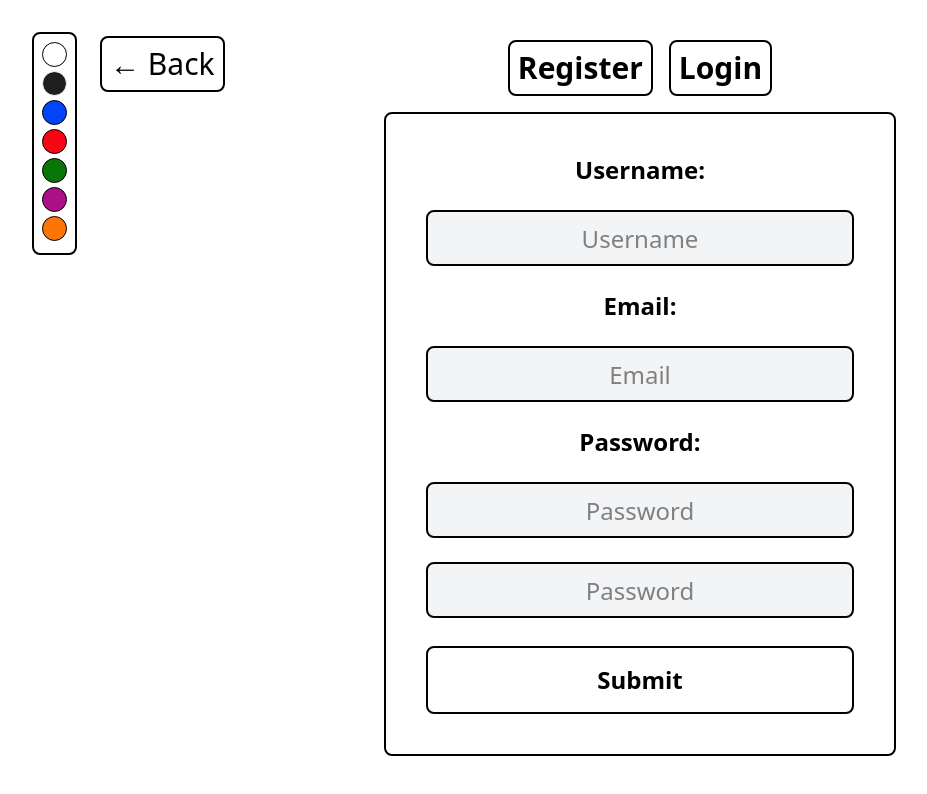
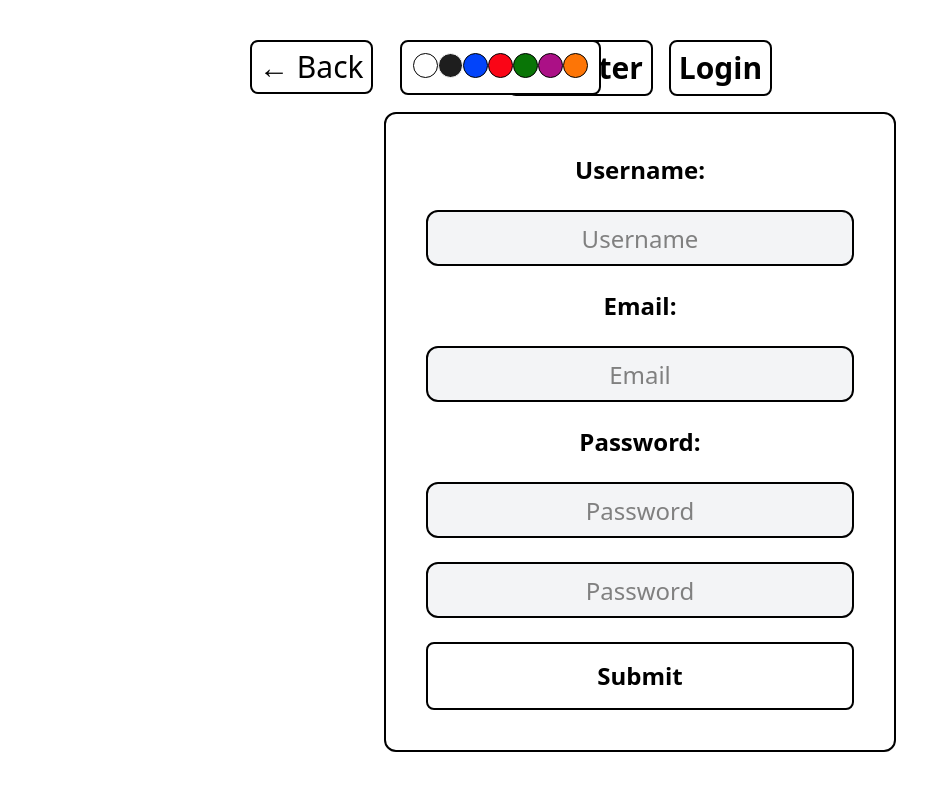
Before and after one commit to BlueSage96/SudokuSage, a React (Vite) app in the folder Frontend/: page /auth in a window 1280 px wide. Shown: the top 794 px of the page, without its empty margins (0-927 px from the left). Built offline with nearby package versions, Linux system fonts and the light colour scheme.

Commit message:
Made back button hook - theme switcher UI update

```diff
--- a/Frontend/src/Auth/Auth.jsx
+++ b/Frontend/src/Auth/Auth.jsx
@@ -1,18 +1,13 @@
 import LogReg from "./LogReg/LogReg";
 import ThemeSwitcher from "../Hooks/ThemeSwitcher";
-import { useNavigate } from "react-router-dom";
-import { Button } from "flowbite-react";
-// add a back button
+import BackButton from "../Hooks/BackButton";
+
 export default function Auth () {
-    const navigate = useNavigate();
-
     return (
-     <>
-        <Button onClick={()=> navigate(-1)}
-        className="card-themed btn-style-2
-        absolute left-[100px] text-3xl">&larr; Back</Button>
-        <ThemeSwitcher/>
-         <LogReg/>
-     </>
-    )
+      <>
+        <BackButton className="flex absolute left-[250px] top-[40px]"/>
+        <ThemeSwitcher className="top-[40px] left-[400px]"/>
+        <LogReg/>
+      </>
+    );
 }
--- a/Frontend/src/Components/Pages/GameCreation.jsx
+++ b/Frontend/src/Components/Pages/GameCreation.jsx
@@ -1,4 +1,6 @@
 import { Card, Button, TextInput } from "flowbite-react";
+import BackButton from "../../Hooks/BackButton";
+import ThemeSwitcher from "../../Hooks/ThemeSwitcher";
 
 export default function GameCreation() {
     return (
@@ -10,8 +12,11 @@ export default function GameCreation() {
             can't do this until backend is setup!
        */}
 
+        <BackButton className="flex absolute top-[65px]"/>
+        <ThemeSwitcher className="top-[65px] left-[400px]"/>
+
         <div className="flex items-center justify-center px-2 py-8">
-          <Card className="card-themed card-container">
+          <Card className="card-themed card-container border-2">
             <h1 className="title-style">New Game</h1>
             <TextInput
               type="text"
@@ -52,7 +57,9 @@ export default function GameCreation() {
               }}
             />
 
-            <label htmlFor="status" className="title-style">Status:</label>
+            <label htmlFor="status" className="title-style">
+              Status:
+            </label>
             {/* need: onChange={handleStatus} */}
             <select className="form-gui border-2 h-12">
               <option value="Not started">Not started</option>
--- /dev/null
+++ b/Frontend/src/Hooks/BackButton.jsx
@@ -0,0 +1,15 @@
+import { useNavigate } from "react-router-dom";
+import { Button } from "flowbite-react";
+
+export default function BackButton ({ className = ""}) {
+    const navigate = useNavigate();
+    return (
+      <>
+        <Button
+          onClick={() => navigate(-1)}
+          className={`card-themed back-style ${className}`}>
+          &larr; Back
+        </Button>
+      </>
+    );
+}
--- a/Frontend/src/Hooks/ThemeSwitcher.jsx
+++ b/Frontend/src/Hooks/ThemeSwitcher.jsx
@@ -1,12 +1,12 @@
 
 
 import ThemeOptions from "./ThemeOptions";
-export default function ThemeSwitcher () {
+export default function ThemeSwitcher ({ className = "" }) {
     return (
       <div id="app">
         <div id="container">
           <div
-            className="theme-options absolute border-2 rounded-lg p-2">
+            className={`theme-options theme-container ${className}`}>
             <ThemeOptions theme="light" bg="#ffffff" border="#000000" />
             <ThemeOptions theme="dark" bg="#1e1e1e" border="#ffffff" />
             <ThemeOptions theme="blue" bg="#0244FA" border="#000" />
--- a/Frontend/src/index.css
+++ b/Frontend/src/index.css
@@ -107,6 +107,10 @@
           text-[var(--secondary-text-color)]
 }
 
+.theme-container {
+  @apply flex absolute border-2 rounded-lg p-2.75
+}
+
 .no-theme {
     background-color: initial !important;
     color: initial !important;
@@ -114,7 +118,7 @@
 
   .title-style {
     @apply text-3xl font-bold flex items-center
-    justify-center text-black
+    justify-center
   }
 
   .btn-style-1 {
@@ -127,11 +131,15 @@
   }
 
    .btn-style-2 {
-     @apply border-2 p-2 mt-1 rounded-lg
+     @apply border-2 p-2 rounded-lg
       border-[var(--primary-border-color)]
   }
 
   .btn-style-2:hover {
     @apply bg-red-500 cursor-pointer
   }
+
+  .back-style {
+    @apply border-2 p-1.75 rounded-lg text-3xl
+  }
 }
```
Lines whose indentation alone changed are shown as unchanged.
